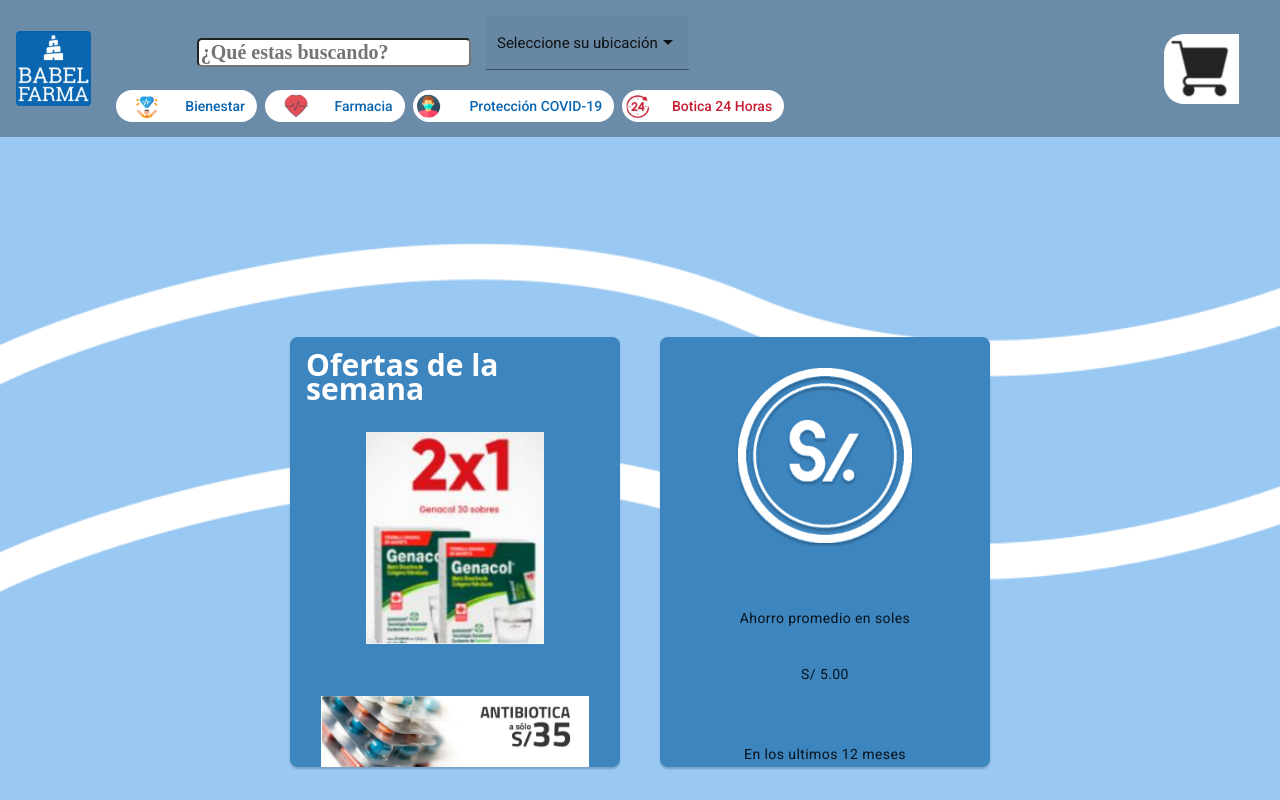
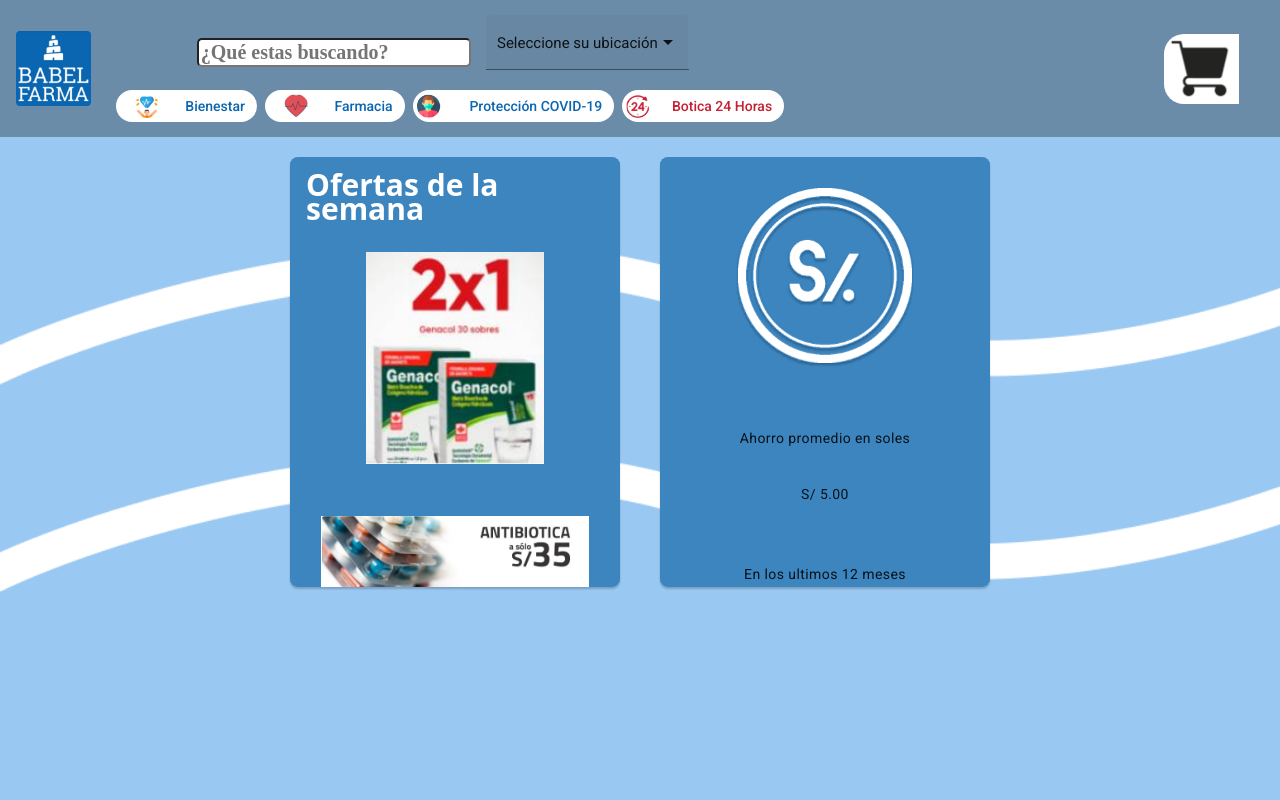
Before and after one commit to Babelfarma3/Fronted, an Angular app: page /Inicio in a window 1280 px wide. Built offline with nearby package versions, Linux system fonts and the light colour scheme.

Commit message:
frame 11 correc 2

```diff
--- a/src/app/components/frame11/frame11.component.css
+++ b/src/app/components/frame11/frame11.component.css
@@ -20,7 +20,7 @@ body{
     display: flex;
     flex-wrap: wrap;
     justify-content: center;
-    margin: 180px auto;
+    margin: auto;
 }
 
 .container .uno{
```
